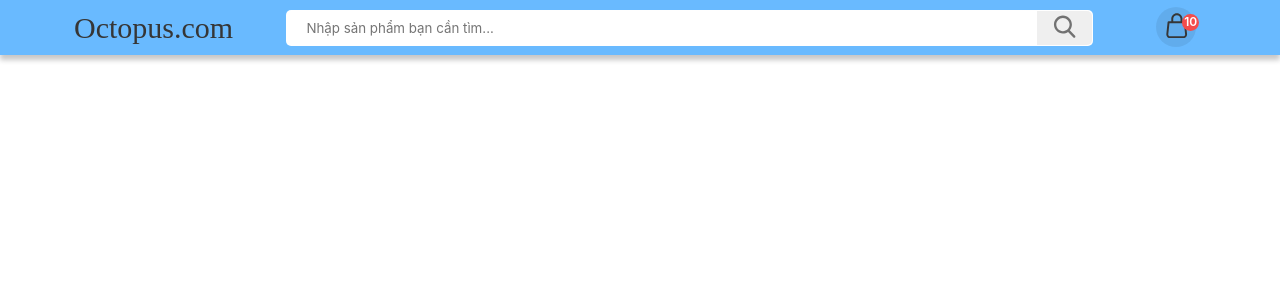
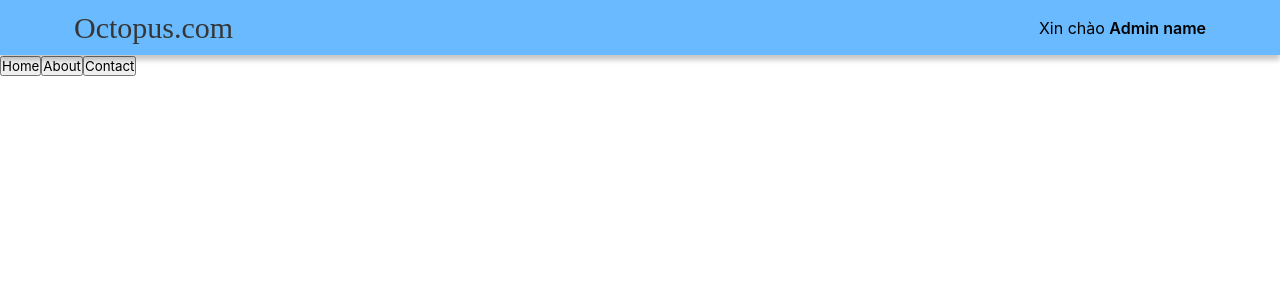
Before and after one commit to ThanhB18059162022/CT250_NL_KTPM, a React (Create React App) app in the folder Project/Client/: page /admin in a window 1280 px wide. Shown: the top 300 px of the page. Built offline with nearby package versions, Linux system fonts and the light colour scheme; a web font is replaced by a local one.

Commit message:
add components admin

```diff
--- a/Project/Client/src/components/Controls/Button.js
+++ b/Project/Client/src/components/Controls/Button.js
@@ -57,3 +57,11 @@ export const CartButton = ({handle, amount}) => {
         </div>
     )
 }
+
+
+export const ListButton = (props) =>{
+    const {name} = props
+    return(
+        <button>{name}</button>
+    )
+}
--- a/Project/Client/src/components/Controls/index.js
+++ b/Project/Client/src/components/Controls/index.js
@@ -1,5 +1,5 @@
 
-import Button,{CartButton} from "./Button";
+import Button,{CartButton, ListButton} from "./Button";
 import Comment from "./Comment";
 import Input,{SearchHeaderInput} from "./Input";
 
@@ -22,6 +22,8 @@ export { Input };
 //--------Personal Using-----------
 export {CartButton}
 export {SearchHeaderInput}
+//-------Admin------------------
+export {ListButton}
 
 /** You should import default component
  *  or component you need
--- /dev/null
+++ b/Project/Client/src/components/Paritals/Navigation/Navigation.js
@@ -0,0 +1,11 @@
+import { ListButton } from "../../Controls"
+const Navigation = ()=>{
+    const buttonName = ["Home","About","Contact"]
+    return(
+        <ul>
+            {buttonName.map((item,index)=><ListButton key={index} name={item}/>)}
+        </ul>
+    )
+}
+
+export default Navigation
--- /dev/null
+++ b/Project/Client/src/components/Paritals/Navigation/index.js
@@ -0,0 +1,2 @@
+import Navigation from "./Navigation";
+export default Navigation
--- /dev/null
+++ b/Project/Client/src/pages/Admin/index.js
@@ -0,0 +1,14 @@
+import { AdminHeader } from "../../components/Paritals/Header";
+import Navigation from "../../components/Paritals/Navigation";
+const Admin = () =>{
+    return(
+        <div className = "Admin">
+            <AdminHeader/>
+
+            <Navigation/>
+
+        </div>
+    );
+}
+
+export default Admin
--- a/Project/Client/src/pages/Home/index.js
+++ b/Project/Client/src/pages/Home/index.js
@@ -5,7 +5,7 @@ const Home = (props) => {
     console.log({...props})
     return (
         <div className="Home">
-            <SearchHeader/>
+            <MainHeader/>
         </div>
     )
 }
--- a/Project/Client/src/pages/route.js
+++ b/Project/Client/src/pages/route.js
@@ -1,16 +1,23 @@
 import Home from "./Home"
+import Admin from "./Admin"
 
 /*  Route định tuyến cho tất cả các trang, khi tạo ra 1 trang,
     cần import bên trên và khai báo vào mảng bên dưới./
 */
 const route = [
+    //so on...
     {
-        path: '/',
-        exact: true,
+        path: '/admin',
+     //   exact: true,
+        public: true,
+        component: Admin
+    },
+    {
+        path: '/home',
+      //  exact: true,
         public: true,
         component: Home
-    }
-    //so on...
+    },
 ]
 
 export default route
```
